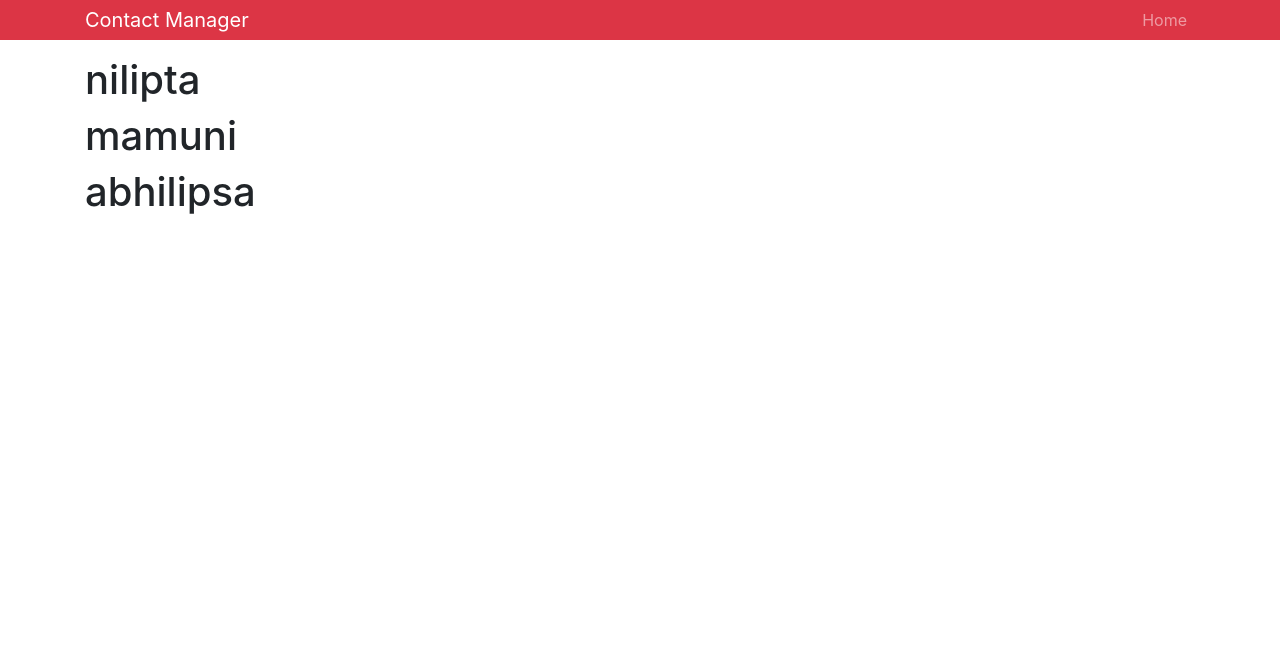
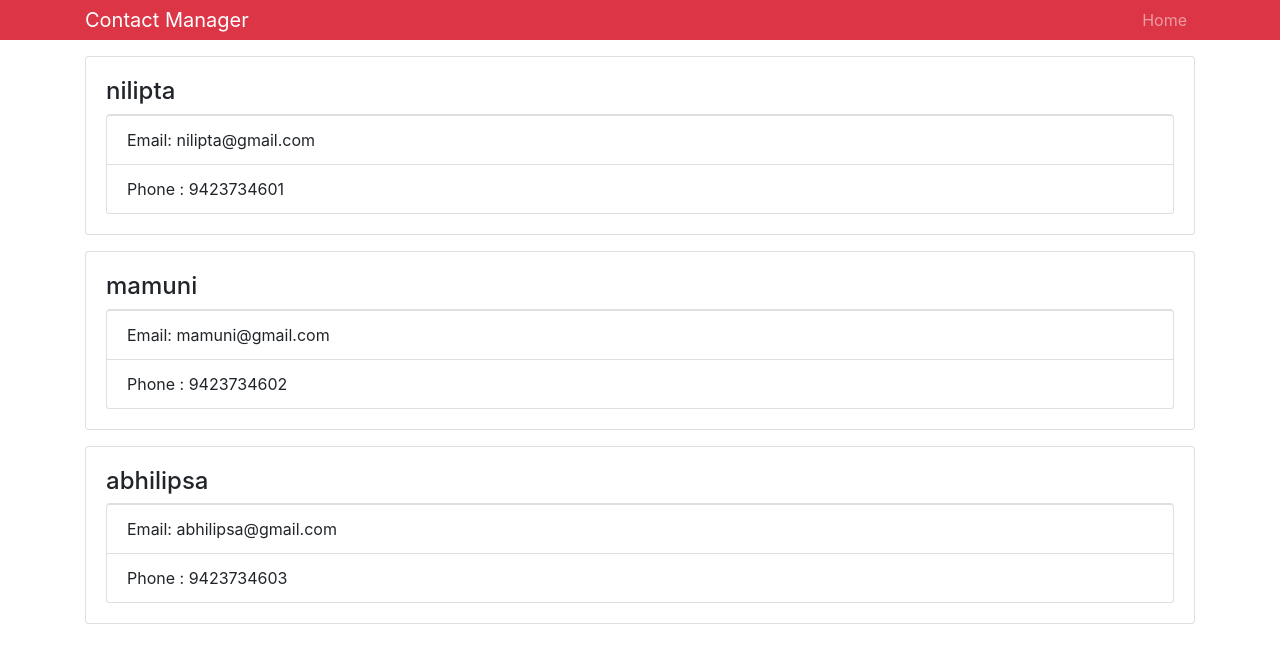
Before and after one commit to nilipta/react-front-to-back, a React (Create React App) app: page / in a window 1280 px wide. Shown: the top 660 px of the page. Built offline with nearby package versions, Linux system fonts and the light colour scheme.

Commit message:
nested contact in contacts, passing keys with for loop screenshot3

```diff
--- a/src/components/003contatcts.js
+++ b/src/components/003contatcts.js
@@ -1,29 +1,35 @@
 import React, { Component } from 'react';
+import Contact from './001contact';
 
 class Contacts extends Component {
 
-    constructor() {
-        super();
-        this.state = {
+    // constructor() {
+    //     super();
+    //     this.state = {
+        state = {
             contacts : [
                 {
+                    id: 1,
                     name : 'nilipta',
                     email : 'nilipta@gmail.com',
                     phone : "9423734601"
                 },
                 {
+                    id: 2,
                     name : 'mamuni',
                     email : 'mamuni@gmail.com',
                     phone : "9423734602"
                 },
                 {
+                    id: 3,
                     name : 'abhilipsa',
                     email : 'abhilipsa@gmail.com',
                     phone : "9423734603"
                 },
             ]
         }
-    }
+    //     }
+    // }                //constructor not needs to only set state
 
     render() {
 
@@ -32,7 +38,12 @@ class Contacts extends Component {
         return(
             <div>
                 { contacts.map( contact => (
-                    <h1> {contact.name} </h1>
+                    <Contact
+                    key={contact.id}
+                    name={contact.name}
+                    email={contact.email}
+                    phone={contact.phone}/>
+                    // next plan to get rid of all keys passing ,, just pass the contact object.
                 ))}
             </div>
         )
```
Also changed, not shown: ReadmeCommands.txt (added), public/screenshots/contactApp3_for loop_contatcs.png (added), 1 other file (tests, documents, lock files or other folders).
